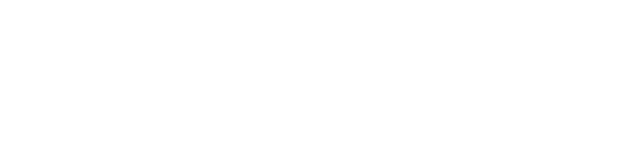
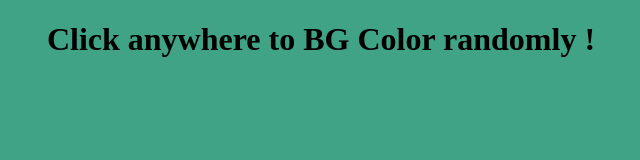
Before and after one commit to sujanmaji/BGColor, a plain HTML site: page randomBGColor.html in a window 1280 px wide. Shown: the whole page, without its empty margins (327-967 px from the left). Drawn offline with Linux system fonts and the light colour scheme.

Commit message:
added msg and removed

```diff
--- a/randomBGColor.html
+++ b/randomBGColor.html
@@ -20,6 +20,26 @@
             let color = "rgb(" + r + "," + g + "," + b + ")";
             return color;
         }
+        let div = document.createElement("div");
+        div.setAttribute("id", "msgDiv")
+        let msg = document.createElement("h1");
+        let text = document.createTextNode("Click anywhere to BG Color randomly !");
+        msg.appendChild(text);
+        div.appendChild(msg);
+        document.body.appendChild(div);
+
+        let bodyStyle = document.body.style;
+        bodyStyle.textAlign = "center"
+
+        function myFun() {
+            let mainDiv = document.body;
+            mainDiv.style.height = "100%";
+            mainDiv.style.width = "100%";
+            let randColor = RGBColor();
+            mainDiv.style.background = randColor;
+            console.log(randColor);
+        }
+        window.onload = myFun();
         document.addEventListener("click", function () {
             let mainDiv = document.body;
             mainDiv.style.height = "100%";
@@ -28,7 +48,13 @@
             mainDiv.style.background = randColor;
             console.log(randColor);
             navigator.vibrate(50);
+            let del = document.getElementById("msgDiv");
+            if (del) {
+                del.remove();
+            }
+
         });
+
     </script>
 </body>
 
```
